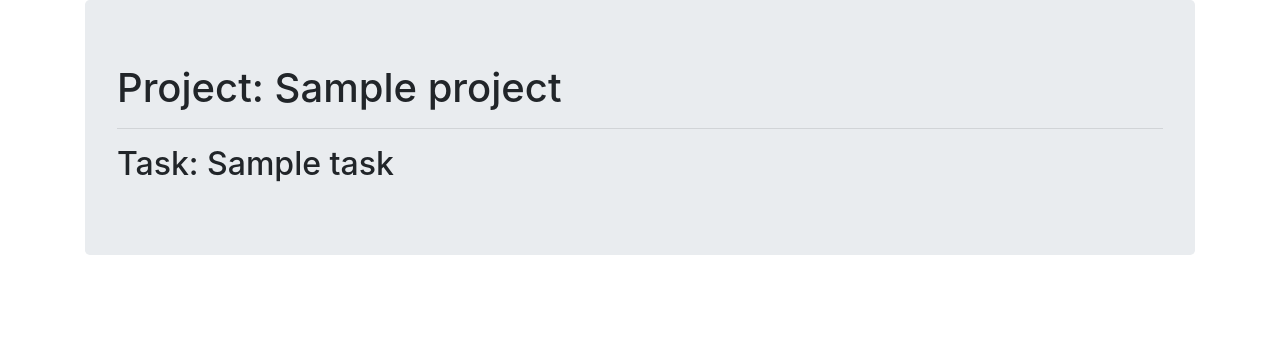
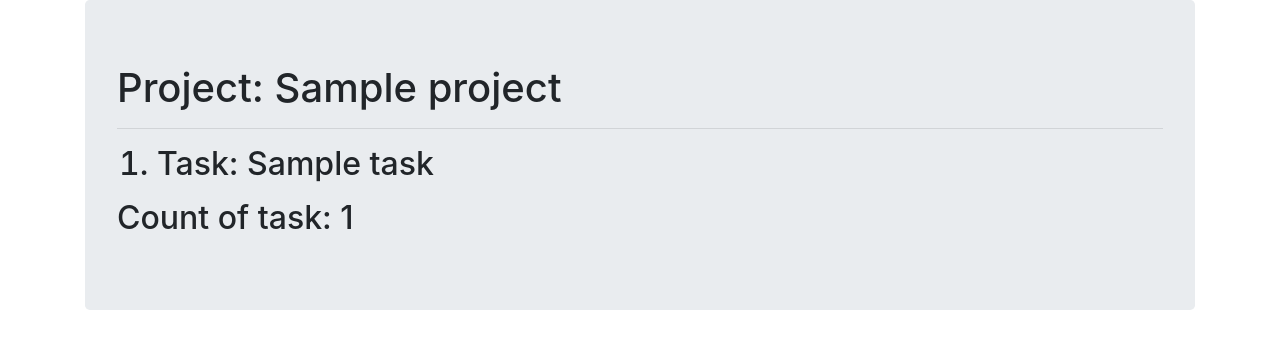
Before and after one commit to DiZiNnEs/todo_app, a Django app: page /project/1/ in a window 1280 px wide. Shown: the part 56-405 px from the top of the page. Run offline with Django 3.2, Linux system fonts and the light colour scheme; a user stored in the database is signed in; tables that the repository leaves empty hold one stand-in row (values such as "Sample post"); parts of the project's set-up code (start-up, migrations or seed data) failed here and were passed over.

Commit message:
fix: remove self in kwargs get_context_data methods, and instead of `Task` to `Project`

```diff
--- a/todo_app/templates/todo_app/view_project.html
+++ b/todo_app/templates/todo_app/view_project.html
@@ -8,9 +8,16 @@
     {% include 'todo_app/navbar.html' %}
     <div class="container">
         <div class="jumbotron">
-            <h1>Project: {{ project.project.name }}</h1>
+            <h1>Project: {{ project.name }}</h1>
             <hr>
-            <h2>Task: {{ project.name }}</h2>
+            <ol>
+                {% for task in project.tasks.all %}
+                    <h2>
+                        <li>Task: {{ task }}</li>
+                    </h2>
+                {% endfor %}
+            </ol>
+            <h2>Count of task: {{ project.tasks.count }}</h2>
         </div>
     </div>
 {% endblock %}
--- a/todo_app/views.py
+++ b/todo_app/views.py
@@ -28,7 +28,7 @@ class ProjectView(TemplateView):
     template_name = 'todo_app/view_project.html'
 
     def get_context_data(self, **kwargs):
-        return {'project': models.Task.objects.get(id=self.kwargs['pk'])}
+        return {'project': models.Project.objects.get(id=kwargs['pk'])}
 
 
 class RegisterView(FormView):
@@ -69,14 +69,14 @@ class CreateTask(edit.CreateView):
 
 
 class UpdateProject(edit.UpdateView):
-    model = models.Task
+    model = models.Project
     template_name = 'todo_app/CRUD/update_project.html'
     fields = '__all__'
     success_url = '/'
 
 
 class DeleteProject(edit.DeleteView):
-    model = models.Task
+    model = models.Project
     template_name = 'todo_app/CRUD/delete_project.html'
     fields = '__all__'
     success_url = '/'
```
